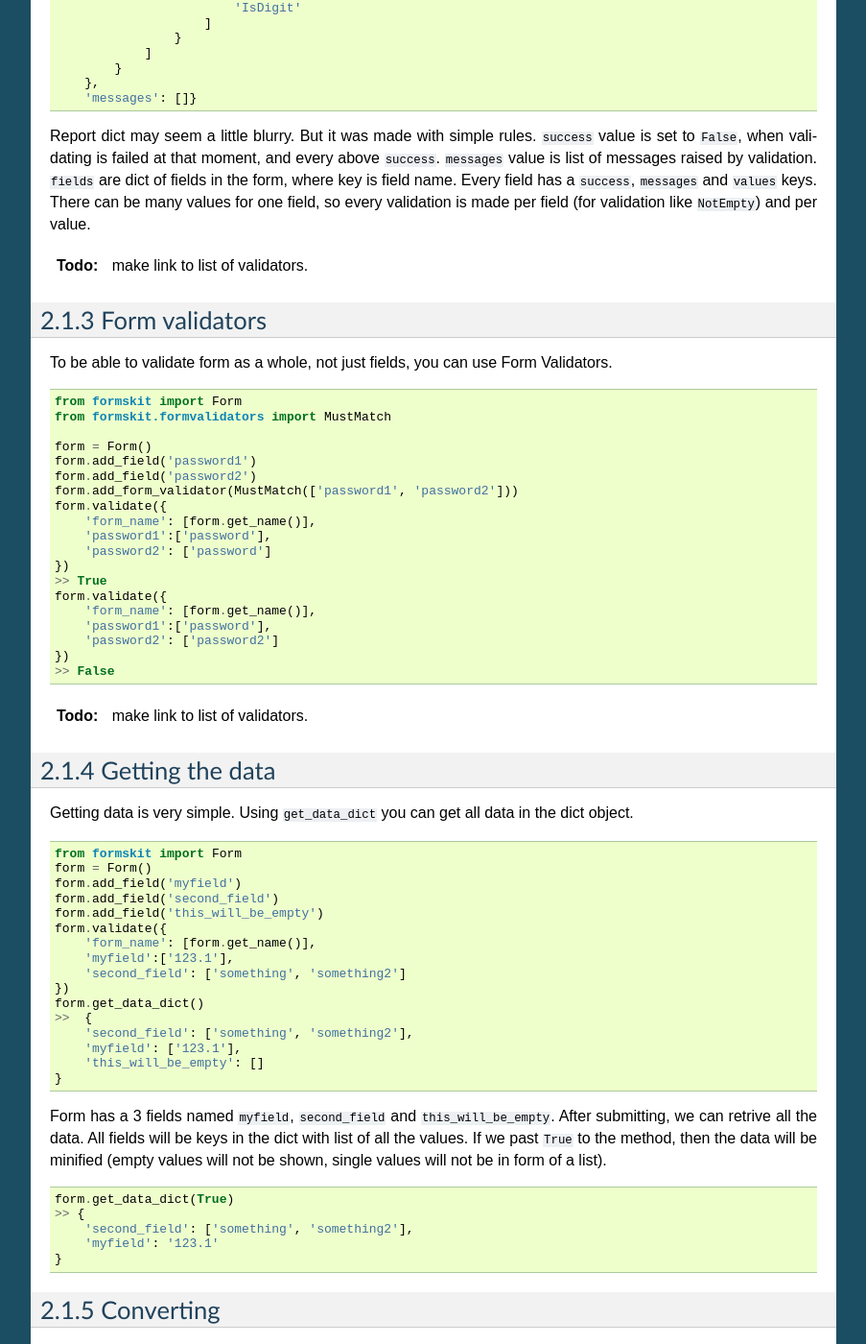
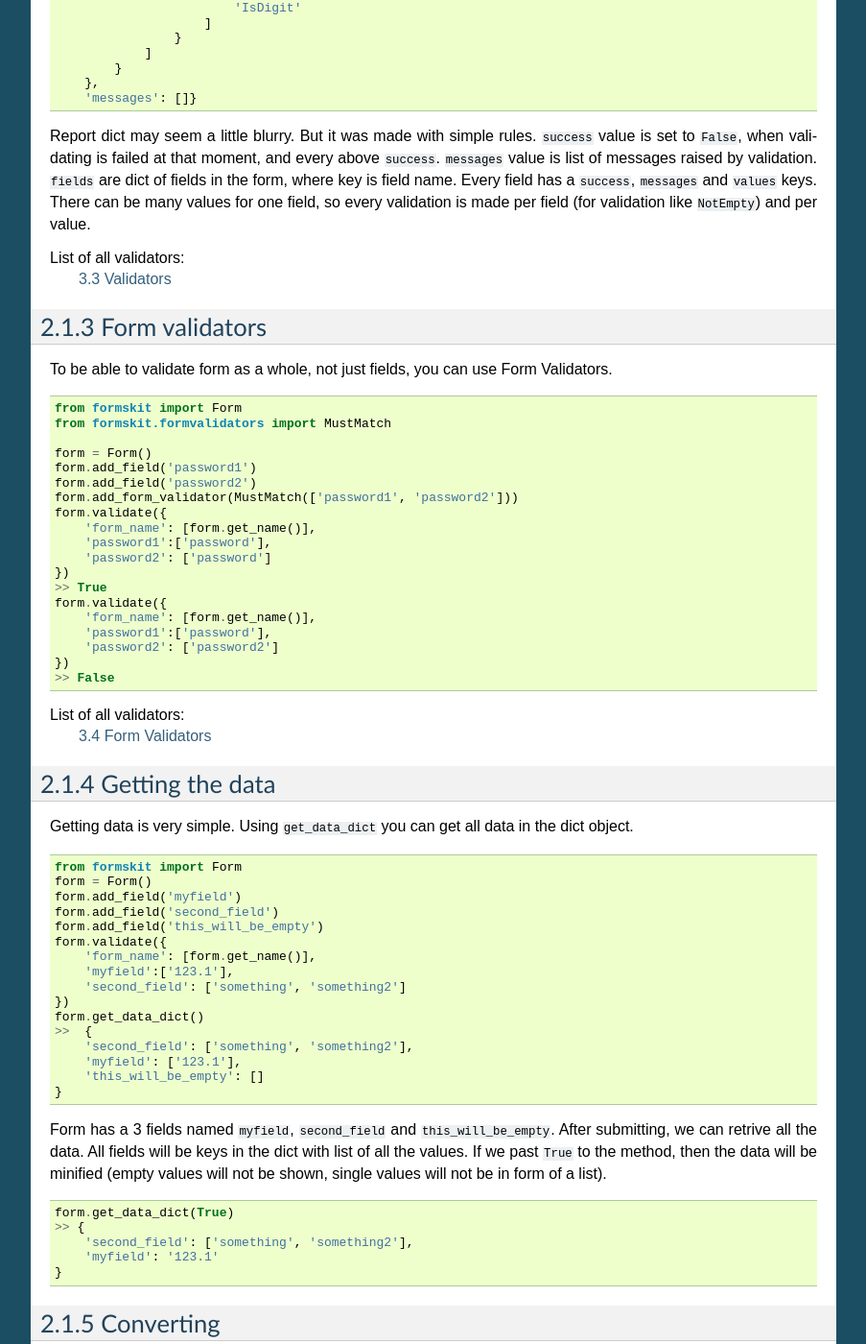
Before and after one commit to socek/formskit, a Sphinx documentation site: the page built from doc/tutorial1.rst, in a window 1280 px wide and 1400 px high, scrolled down 1059 px. Shown: the whole window at 96% size, without its empty margins (198-1101 px from the left). Built offline with Sphinx 7.4.7, drawn with Linux system fonts in a browser that asks for light colours; some of the changed text lies outside the part shown.

Commit message:
Documentation for validators, form validators and converters.

```diff
--- /dev/null
+++ b/doc/api/formvalidators.rst
@@ -0,0 +1,6 @@
+3.4 Form Validators
+===================
+
+.. automodule:: formskit.formvalidators
+
+.. autoclass:: MustMatch
--- a/doc/api/index.rst
+++ b/doc/api/index.rst
@@ -7,3 +7,6 @@
 
     form
     field
+    validators
+    formvalidators
+    converters
--- a/doc/tutorial.rst
+++ b/doc/tutorial.rst
@@ -8,3 +8,4 @@
    tutorial1
    tutorial2
    tutorial3
+   tutorial4
--- a/doc/tutorial1.rst
+++ b/doc/tutorial1.rst
@@ -85,9 +85,8 @@ Every field has a ``success``, ``messages`` and ``values`` keys. There can be
 many values for one field, so every validation is made per field (for
 validation like ``NotEmpty``) and per value.
 
-.. todo::
-
-    make link to list of validators.
+List of all validators:
+    :doc:`/api/validators`
 
 2.1.3 Form validators
 =====================
@@ -117,9 +116,8 @@ Validators.
     })
     >> False
 
-.. todo::
-
-    make link to list of validators.
+List of all validators:
+    :doc:`/api/formvalidators`
 
 2.1.4 Getting the data
 ======================
--- /dev/null
+++ b/doc/tutorial4.rst
@@ -0,0 +1,7 @@
+=============
+2.4 Tree Form
+=============
+
+.. todo::
+
+    In construction
```
Also changed, not shown: other parts of doc/tutorial1.rst (+3 -1 lines), doc/api/converters.rst (added, +7 -0 lines), doc/api/validators.rst (added, +10 -0 lines), doc/tutorial3.rst (+6 -4 lines), 8 other files.
